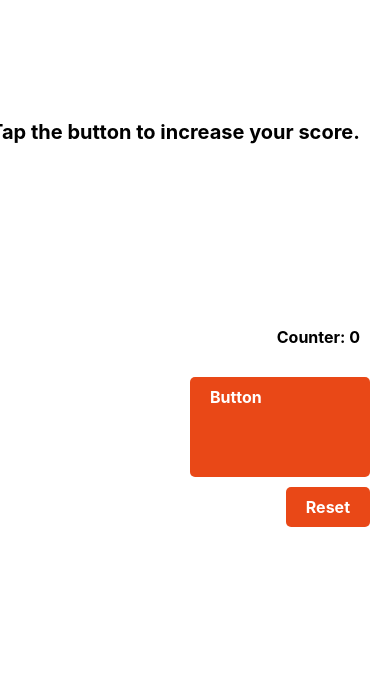
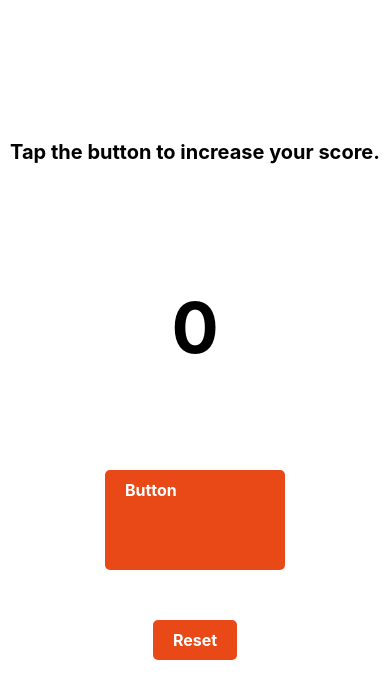
Before and after one commit to Mastt0/CounterScore, a React Native app: screen / in a window 390 px wide. Shown: the top 698 px of the page. Built offline with nearby package versions, Linux system fonts and the light colour scheme.

Commit message:
More style changes

```diff
--- a/App.js
+++ b/App.js
@@ -22,8 +22,9 @@ export default function App() {
       </View>
       <StatusBar style="auto" />
       <View style={styles.counterBox}>
-        <Text style={styles.counterText}>Counter: {counter}</Text>
+        <Text style={styles.counterText}>{counter}</Text>
       </View>
+      <View style={styles.buttonContainer}>
         <TouchableOpacity
           style={styles.button}
           onPress={incrementCounter}
@@ -31,6 +32,7 @@ export default function App() {
         >
           <Text style={styles.buttonText}>Button</Text>
         </TouchableOpacity>
+      </View>
       <TouchableOpacity
         style={styles.resetButton}
         onPress={resetCounter}
@@ -46,9 +48,8 @@ const styles = StyleSheet.create({
   container: {
     flex: 1,
     backgroundColor: "#fff",
-    alignItems: "flex-end",
+    alignItems: "center",
     justifyContent: "center",
-    paddingRight: 20,
   },
   header: {
     position: "absolute",
@@ -59,16 +60,21 @@ const styles = StyleSheet.create({
   headerText: {
     fontSize: 20,
     fontWeight: "bold",
-    paddingTop: 120,
+    paddingTop: 140,
   },
   counterBox: {
     backgroundColor: "rgba(255, 255, 255, 0.5)",
-    padding: 10,
-    marginBottom: 20,
+    marginTop: 100,
+    marginBottom: 100,
   },
   counterText: {
-    fontSize: 16,
+    fontSize: 70,
     fontWeight: "bold",
+  },
+  buttonContainer: {
+    alignItems: "center",
+    marginTop: 0,
+    marginBottom: 40,
   },
   button: {
     backgroundColor: "#E94817",
```
Also changed, not shown: 1 other file (tests, documents, lock files or other folders). Lines whose indentation alone changed are shown as unchanged.
